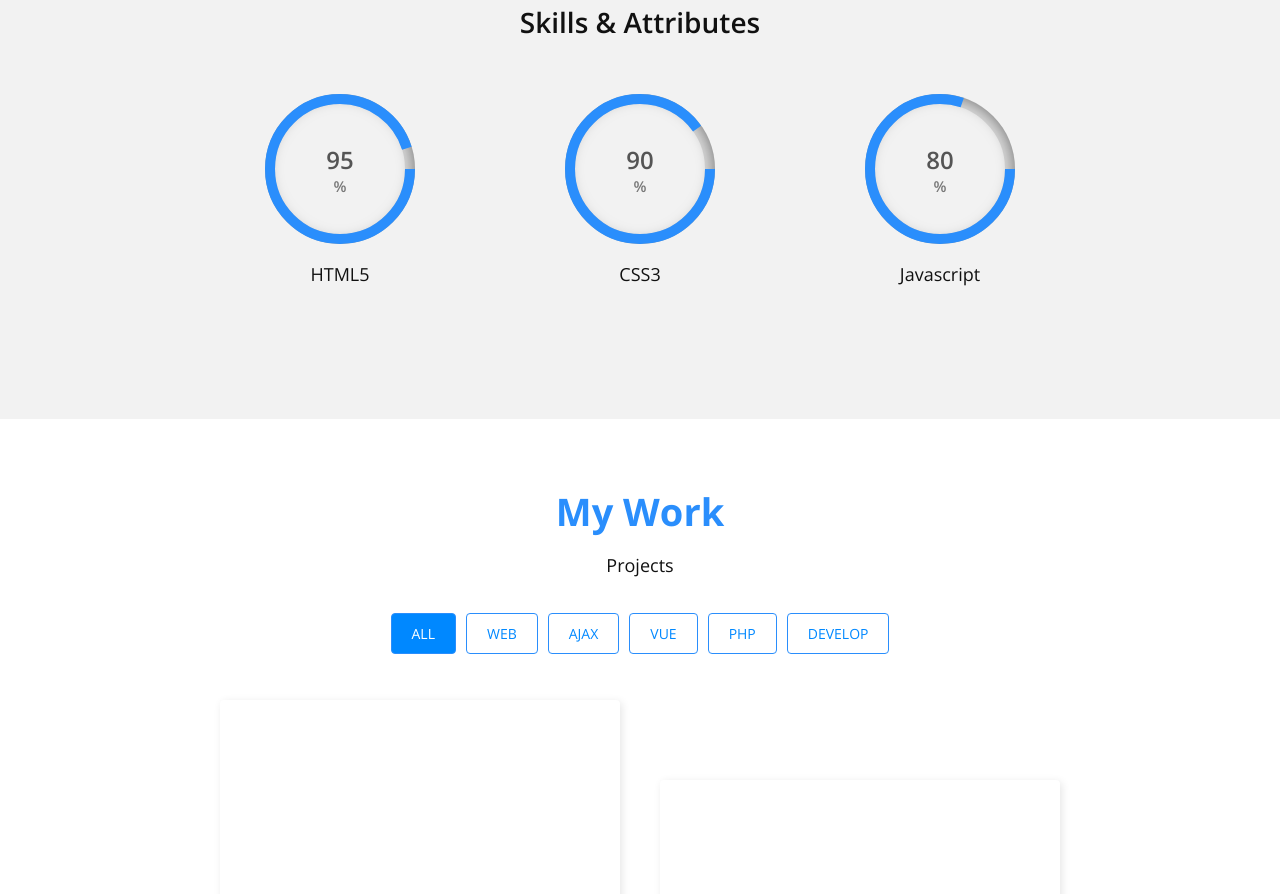
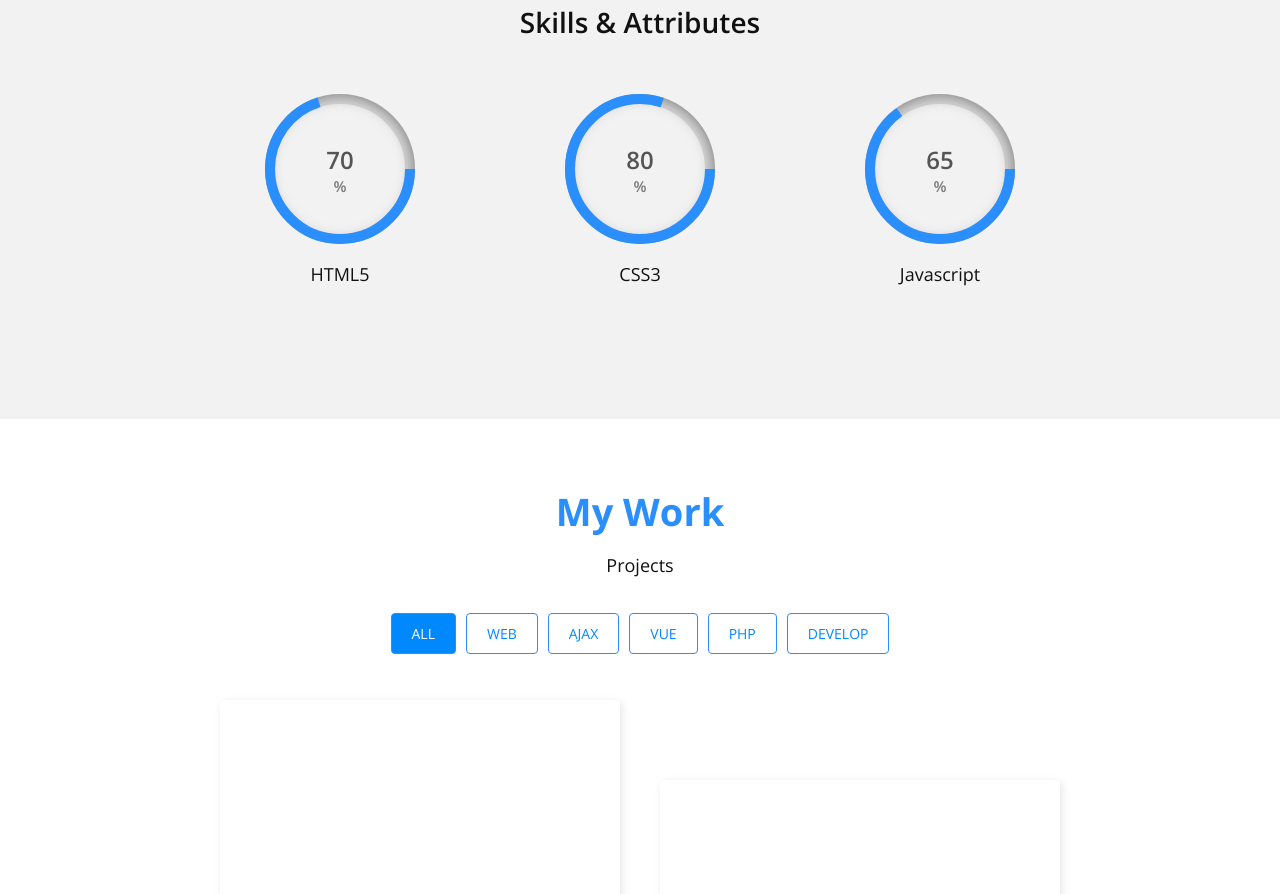
Before and after one commit to Kangheamin/Portfolio, a plain HTML site: page index.html in a window 1280 px wide. Shown: the part 1791-2685 px from the top of the page. Drawn offline with nearby package versions, Linux system fonts and the light colour scheme.

Commit message:
HTML : %

```diff
--- a/index.html
+++ b/index.html
@@ -117,7 +117,7 @@
                             </svg>
                             <div class="num">
                                 <h2>
-                                    <div class="count" date-limit="95">0</div>
+                                    <div class="count" date-limit="70">0</div>
                                     <span>%</span>
                                 </h2>
                             </div>
@@ -137,7 +137,7 @@
                             </svg>
                             <div class="num">
                                 <h2>
-                                    <div class="count" date-limit="90">0</div>
+                                    <div class="count" date-limit="80">0</div>
                                     <span>%</span>
                                 </h2>
                             </div>
@@ -157,7 +157,7 @@
                             </svg>
                             <div class="num">
                                 <h2>
-                                    <div class="count" date-limit="80">0</div>
+                                    <div class="count" date-limit="65">0</div>
                                     <span>%</span>
                                 </h2>
                             </div>
```
